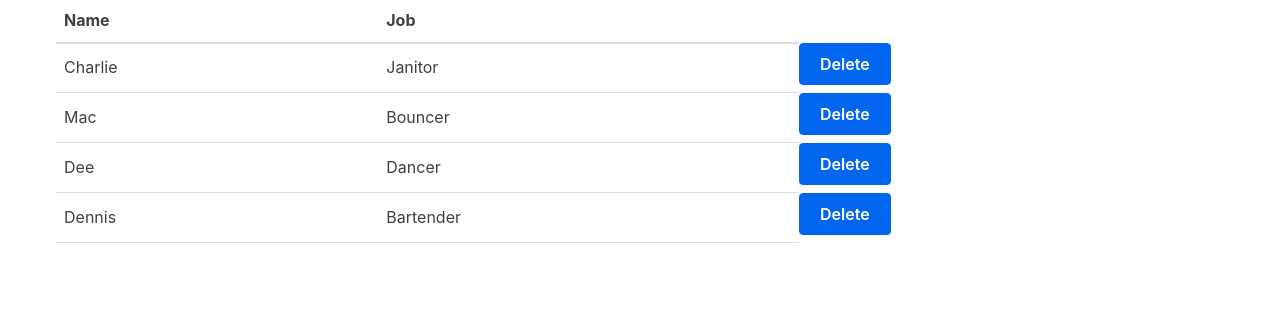
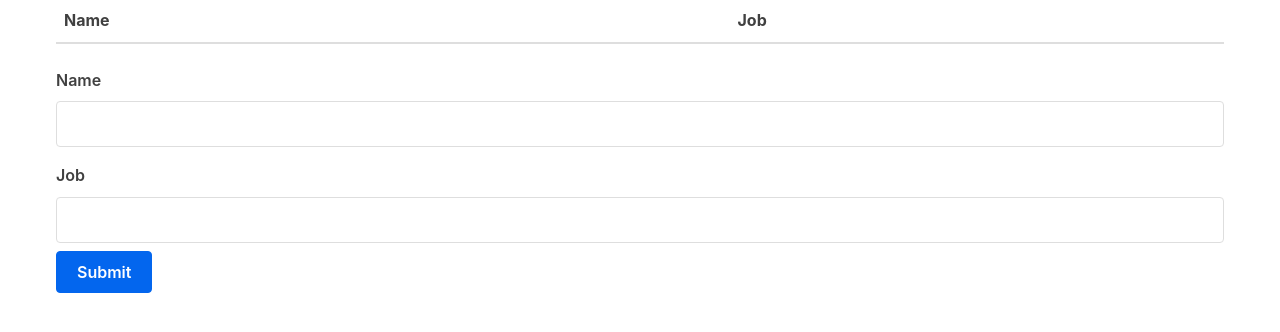
Before and after one commit to krisderycke/Todo-app-React, a React (Create React App) app: page / in a window 1280 px wide. Shown: the top 332 px of the page. Built offline with nearby package versions, Linux system fonts and the light colour scheme.

Commit message:
add submit to form

```diff
--- a/src/App.js
+++ b/src/App.js
@@ -1,26 +1,10 @@
 import React, { Component } from "react";
 import Table from "./Table";
+import Form from "./Form";
 
 class App extends Component {
   state = {
-    characters: [
-      {
-        name: "Charlie",
-        job: "Janitor"
-      },
-      {
-        name: "Mac",
-        job: "Bouncer"
-      },
-      {
-        name: "Dee",
-        job: "Dancer"
-      },
-      {
-        name: "Dennis",
-        job: "Bartender"
-      }
-    ]
+    characters: []
   };
 
   removeCharacter = index => {
@@ -32,6 +16,10 @@
     });
   };
 
+  handleSubmit = character => {
+    this.setState({ characters: [...this.state.characters, character] });
+  };
+
   render() {
     const { characters } = this.state;
 
@@ -41,6 +29,7 @@
           characterData={characters}
           removeCharacter={this.removeCharacter}
         />
+        <Form handleSubmit={this.handleSubmit} />
       </div>
     );
   }
--- /dev/null
+++ b/src/Form.js
@@ -0,0 +1,50 @@
+import React, { Component } from "react";
+
+class Form extends Component {
+  constructor(props) {
+    super(props);
+
+    this.initialState = {
+      name: "",
+      job: ""
+    };
+    this.state = this.initialState;
+  }
+  handleChange = e => {
+    const { name, value } = e.target;
+
+    this.setState({
+      [name]: value
+    });
+  };
+
+  submitForm = () => {
+    this.props.handleSubmit(this.state);
+    this.setState(this.initialState);
+  };
+
+  render() {
+    const { name, job } = this.state;
+    return (
+      <form>
+        <label>Name</label>
+        <input
+          type="text"
+          name="name"
+          value={name}
+          onChange={this.handleChange}
+        />
+        <label>Job</label>
+        <input
+          type="text"
+          name="job"
+          value={job}
+          onChange={this.handleChange}
+        />
+        <input type="button" value="Submit" onClick={this.submitForm} />
+      </form>
+    );
+  }
+}
+
+export default Form;
```
